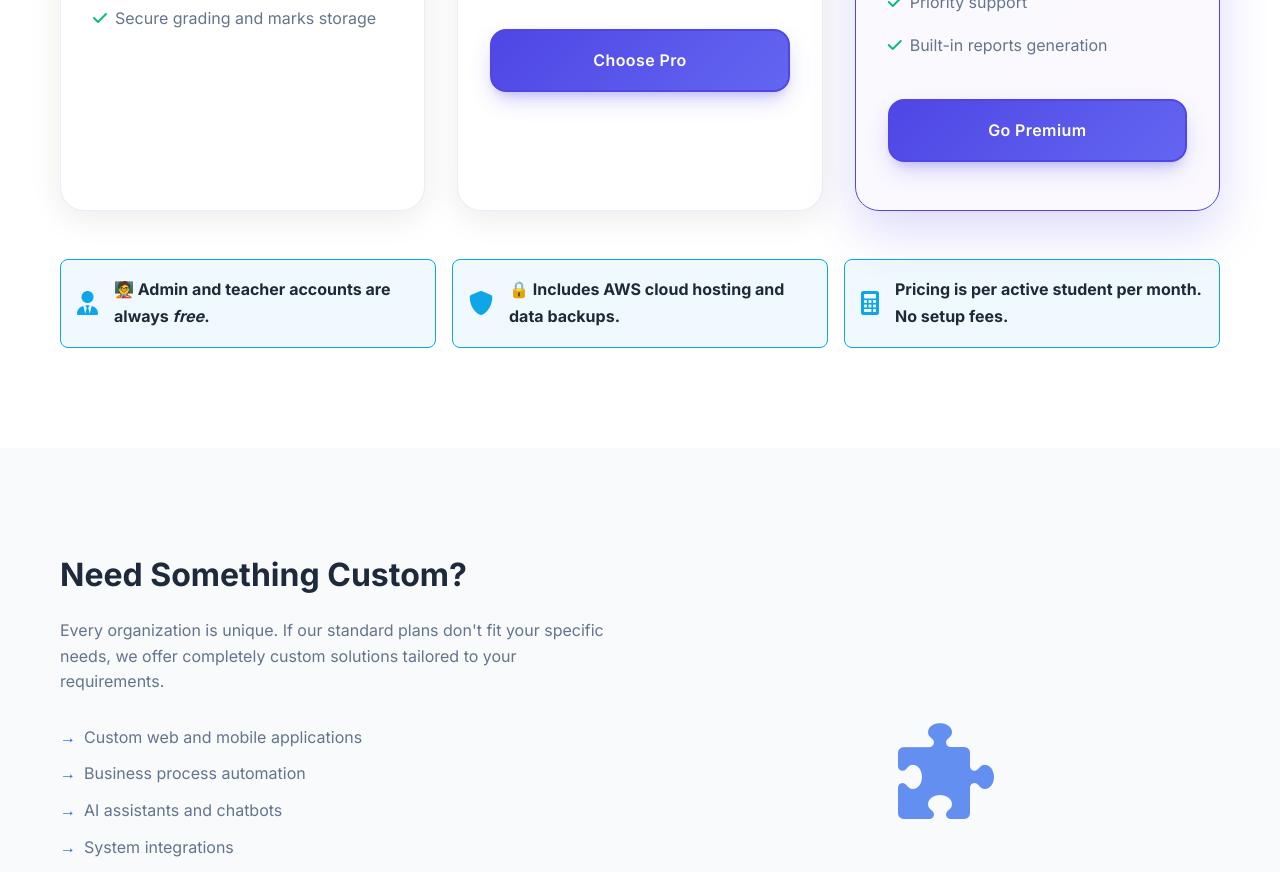
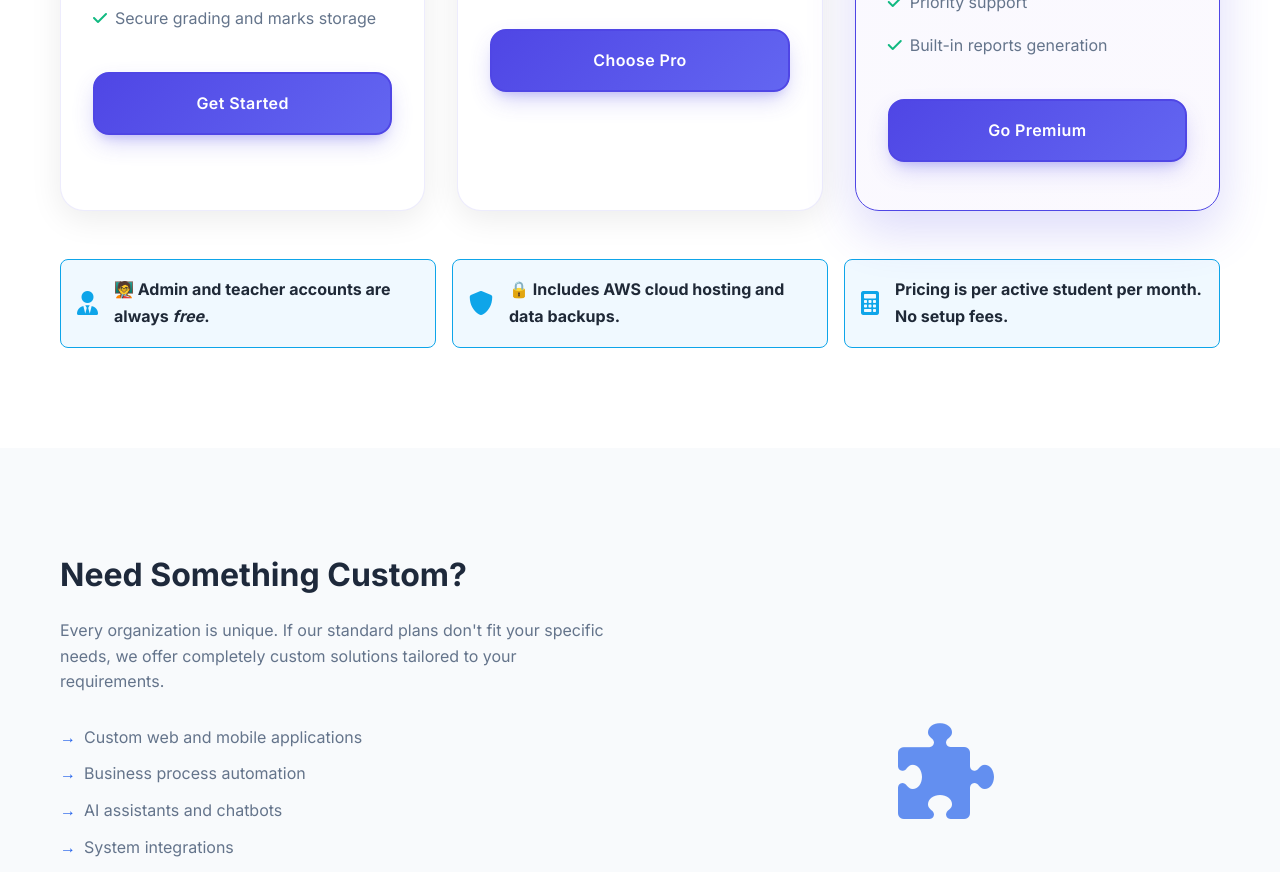
Before and after one commit to wildfire20/AutoM8-website, a website: page public/pricing.html in a window 1280 px wide. Shown: the part 1071-1943 px from the top of the page. Drawn offline with Linux system fonts and the light colour scheme.

Commit message:
Fix Base plan button visibility
- Changed Base plan button from btn-outline to btn-primary
- Now all three plan buttons use the same visible blue style
- Improves user experience and button accessibility

```diff
--- a/public/pricing.html
+++ b/public/pricing.html
@@ -77,7 +77,7 @@
                             <li><i class="fas fa-check"></i> Secure grading and marks storage</li>
                         </ul>
                     </div>
-                    <a href="#" class="btn btn-outline plan-btn" onclick="choosePlan('Base', 15)">Get Started</a>
+                    <a href="#" class="btn btn-primary plan-btn" onclick="choosePlan('Base', 15)">Get Started</a>
                 </div>
 
                 <!-- Pro Plan -->
```
